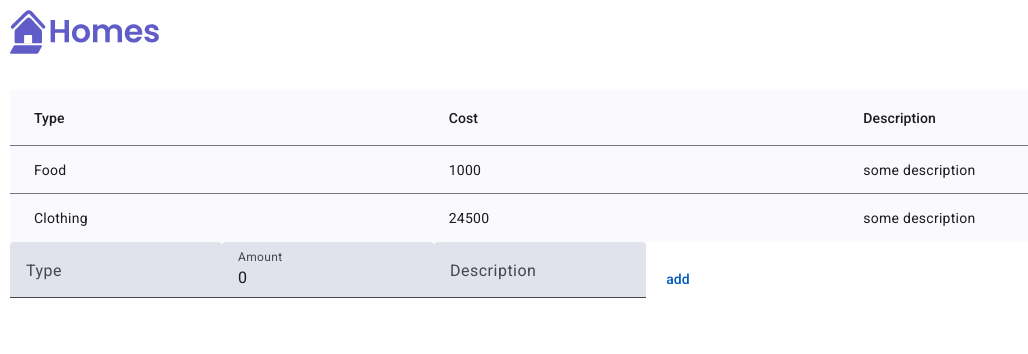
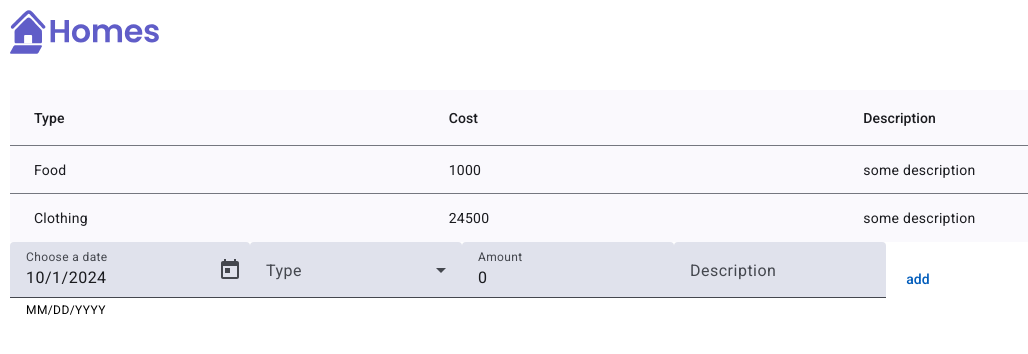
Before and after one commit to javierli0829/whatmeowmeow, an Angular app in the folder whatmeowmeow/: page / in a window 1280 px wide. Shown: the top 354 px of the page, without its empty margins (0-1028 px from the left). Built offline with nearby package versions, Linux system fonts and the light colour scheme.

Commit message:
make spend type selectable

```diff
--- a/whatmeowmeow/src/app/cost-table/cost-table.component.html
+++ b/whatmeowmeow/src/app/cost-table/cost-table.component.html
@@ -1,4 +1,5 @@
 <section>
+  <section>  <!-- Display -->
     <mat-table [dataSource]="dataSource">
       <!--- Note that these columns can be defined in any order.
             The actual rendered columns are set as a property on the row definition" -->
@@ -24,9 +25,26 @@
       <mat-header-row *matHeaderRowDef="displayedColumns"></mat-header-row>
       <mat-row *matRowDef="let row; columns: displayedColumns;"></mat-row>
     </mat-table>
+  </section>
+  <section> <!-- User Input -->
+    <mat-form-field>
+      <mat-label>Choose a date</mat-label>
+      <input matInput [(ngModel)]="dateInput" [matDatepicker]="picker" [value]="dateInput">
+      <mat-hint>MM/DD/YYYY</mat-hint>
+      <mat-datepicker-toggle matIconSuffix [for]="picker"></mat-datepicker-toggle>
+      <mat-datepicker #picker></mat-datepicker>
+    </mat-form-field>
+    <!-- <mat-form-field>
+      <mat-label>Type</mat-label>
+      <input matInput [(ngModel)]="typeInput">
+    </mat-form-field> -->
     <mat-form-field>
       <mat-label>Type</mat-label>
-    <input matInput [(ngModel)]="typeInput">
+      <mat-select [(ngModel)]="typeInput">
+        @for (type of typesCategory; track type) {
+          <mat-option [value]="type">{{type}}</mat-option>
+        }
+      </mat-select>
     </mat-form-field>
     <mat-form-field>
       <mat-label>Amount</mat-label>
@@ -36,5 +54,6 @@
       <mat-label>Description</mat-label>
       <input matInput [(ngModel)]="descriptionInput">
     </mat-form-field>
-  <button mat-button (click)="appendList(typeInput, amountInput, descriptionInput)">add</button>
+    <button mat-button (click)="appendList(dateInput, typeInput, amountInput, descriptionInput)">add</button>
   </section>
+</section>
--- a/whatmeowmeow/src/app/cost-table/cost-table.component.ts
+++ b/whatmeowmeow/src/app/cost-table/cost-table.component.ts
@@ -2,46 +2,63 @@ import { Component } from '@angular/core';
 import { MatTableModule, MatTableDataSource } from '@angular/material/table';
 import { MatButtonModule } from '@angular/material/button';
 import { MatInputModule } from '@angular/material/input';
+import { MatDatepickerModule } from '@angular/material/datepicker';
+import { MatFormFieldModule } from '@angular/material/form-field';
+import { MatSelectModule } from '@angular/material/select';
 import { FormsModule } from '@angular/forms';
+import { provideNativeDateAdapter } from '@angular/material/core';
 
 interface CostTableElement {
   type: string;
   cost: number;
   description: string;
+  date: Date;
 }
 
 var ELEMENT_DATA: CostTableElement[] = [
-  {type: 'Food', cost: 1000, description: 'some description'},
-  {type: 'Clothing', cost: 24500, description: 'some description'}
+  {type: 'Food', cost: 1000, description: 'some description', date: new Date()},
+  {type: 'Clothing', cost: 24500, description: 'some description', date: new Date()}
 ];
 
 @Component({
   selector: 'app-cost-table',
   standalone: true,
-  imports: [MatTableModule, MatButtonModule, MatInputModule, FormsModule],
+  providers: [provideNativeDateAdapter()],
+  imports: [MatTableModule, MatButtonModule, MatInputModule, MatDatepickerModule, MatFormFieldModule, MatSelectModule, FormsModule],
   templateUrl: './cost-table.component.html',
   styleUrl: './cost-table.component.css'
 })
 
 export class CostTableComponent {
+  // Constructor
   ngOnInit(): void {
     this.dataSource = new MatTableDataSource<CostTableElement>();
     ELEMENT_DATA.forEach(data => {
       this.dataSource.data.push(data);
     })
-  }
-
-  appendList(type: string, cost: number, description: string): void{
-    this.dataSource.data.push({type, cost, description});
-    this.dataSource.data = this.dataSource.data;
+    this.dateInput = new Date();
     this.typeInput = "";
     this.amountInput = 0;
     this.descriptionInput = "";
   }
 
+  appendList(date: Date, type: string, cost: number, description: string): void{
+    this.dataSource.data.push({type, cost, description, date});
+    this.dataSource.data = this.dataSource.data;
+    // Refresh UI input
+    this.dateInput = new Date();
+    this.typeInput = "";
+    this.amountInput = 0;
+    this.descriptionInput = "";
+    console.log(this.dataSource.data);
+  }
+
+  // Variable declaration
+  dateInput: Date = new Date();
   typeInput: string = "";
   amountInput: number = 0;
   descriptionInput: string = "";
   dataSource = new MatTableDataSource<CostTableElement>();
-  displayedColumns: string[] = ['type', 'cost', 'description'];
+  displayedColumns: string[] = ["type", "cost", "description"];
+  typesCategory: string[] = ["Food", "Housing", "Clothing", "Transportation"];
 }
```
Lines whose indentation alone changed are shown as unchanged.
